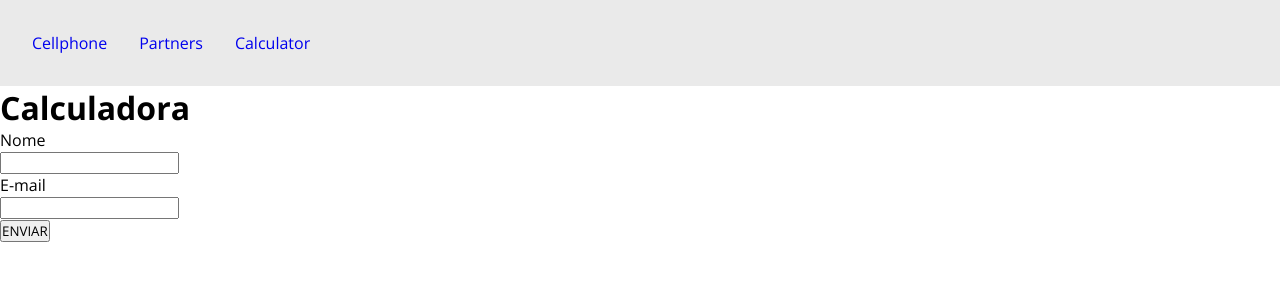
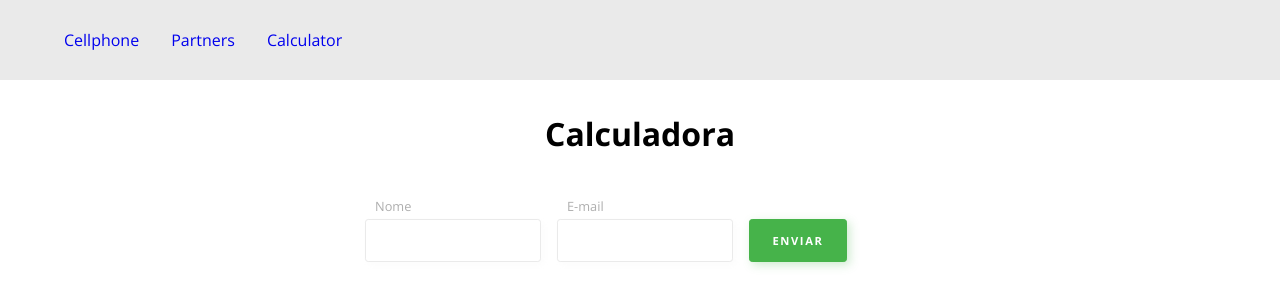
Before and after one commit to Aouza/cs-lead, a React (Create React App) app: page /calculator in a window 1280 px wide. Shown: the top 306 px of the page. Built offline with nearby package versions, Linux system fonts and the light colour scheme.

Commit message:
style calculator

```diff
--- a/src/components/Header/styles.js
+++ b/src/components/Header/styles.js
@@ -3,5 +3,8 @@ import styled from "styled-components";
 export const Container = styled.header`
   background: #eaeaea;
   width: 100%;
-  padding: 2rem;
+  height: 5rem;
+  padding: 0 4rem;
+  display: flex;
+  align-items: center;
 `;
--- a/src/pages/Calculator/index.js
+++ b/src/pages/Calculator/index.js
@@ -23,29 +23,26 @@ const CalculatorPage = () => {
 
       <Form onSubmit={handleSubmit}>
         <div>
-          <label htmlFor="name">Nome</label>
-          <br></br>
           <input
             type="name"
             id="name"
             name="name"
+            required
             value={name}
             onChange={({ target }) => setName(target.value)}
           />
-          {name}
-          <br></br>
+          <label htmlFor="name">Nome</label>
         </div>
         <div>
-          <label htmlFor="email">E-mail</label>
-          <br></br>
           <input
             type="email"
             id="email"
             name="email"
+            required
             value={email}
             onChange={({ target }) => setEmail(target.value)}
           />
-          {email}
+          <label htmlFor="email">E-mail</label>
         </div>
         <div>
           <button>ENVIAR</button>
--- a/src/pages/Calculator/styles.js
+++ b/src/pages/Calculator/styles.js
@@ -1,5 +1,75 @@
 import styled from "styled-components";
 
-export const Container = styled.div``;
+export const Container = styled.div`
+  max-width: 70rem;
+  width: 100%;
+  height: calc(100vh - 5rem);
+  margin: 0 auto;
+  padding: 2rem;
+  display: flex;
+  flex-direction: column;
+  align-items: center;
+`;
 
-export const Form = styled.form``;
+export const Form = styled.form`
+  display: flex;
+  gap: 1rem;
+  align-items: flex-end;
+  max-width: 550px;
+  width: 100%;
+  margin: 4rem;
+
+  > div {
+    flex: 1;
+    position: relative;
+
+    label {
+      position: absolute;
+      top: -22px;
+      left: 10px;
+      background: #fff;
+      transition: top, left, 0.4s;
+      font-size: 0.8rem;
+      color: #aeaeae;
+    }
+
+    input {
+      padding: 0.8rem 1rem;
+      border: 1px solid #eaeaea;
+      box-shadow: 3px 3px 5px rgb(230 230 230 / 10%);
+      border-radius: 0.2rem;
+      color: #333;
+      font-weight: bold;
+      font-size: 0.7rem;
+      letter-spacing: 0.04rem;
+      outline: none;
+      transition: border 0.6s;
+
+      &:focus,
+      &:hover {
+        border: 1px solid #d1d1d1;
+      }
+    }
+
+    button {
+      padding: 0.8rem 1.4rem;
+      border: 1px solid #46b34a;
+      background: none;
+      background: #46b34a;
+      color: #fff;
+      font-size: 0.7rem;
+      font-weight: bold;
+      border-radius: 0.2rem;
+      letter-spacing: 0.1rem;
+      cursor: pointer;
+      box-shadow: 3px 3px 10px #46b34a42;
+      transition: background-color 0.6s;
+      outline: none;
+
+      &:focus,
+      &:hover {
+        background-color: #73bf75;
+      }
+    }
+  }
+`;
```
Also changed, not shown: 1 other file (tests, documents, lock files or other folders).
